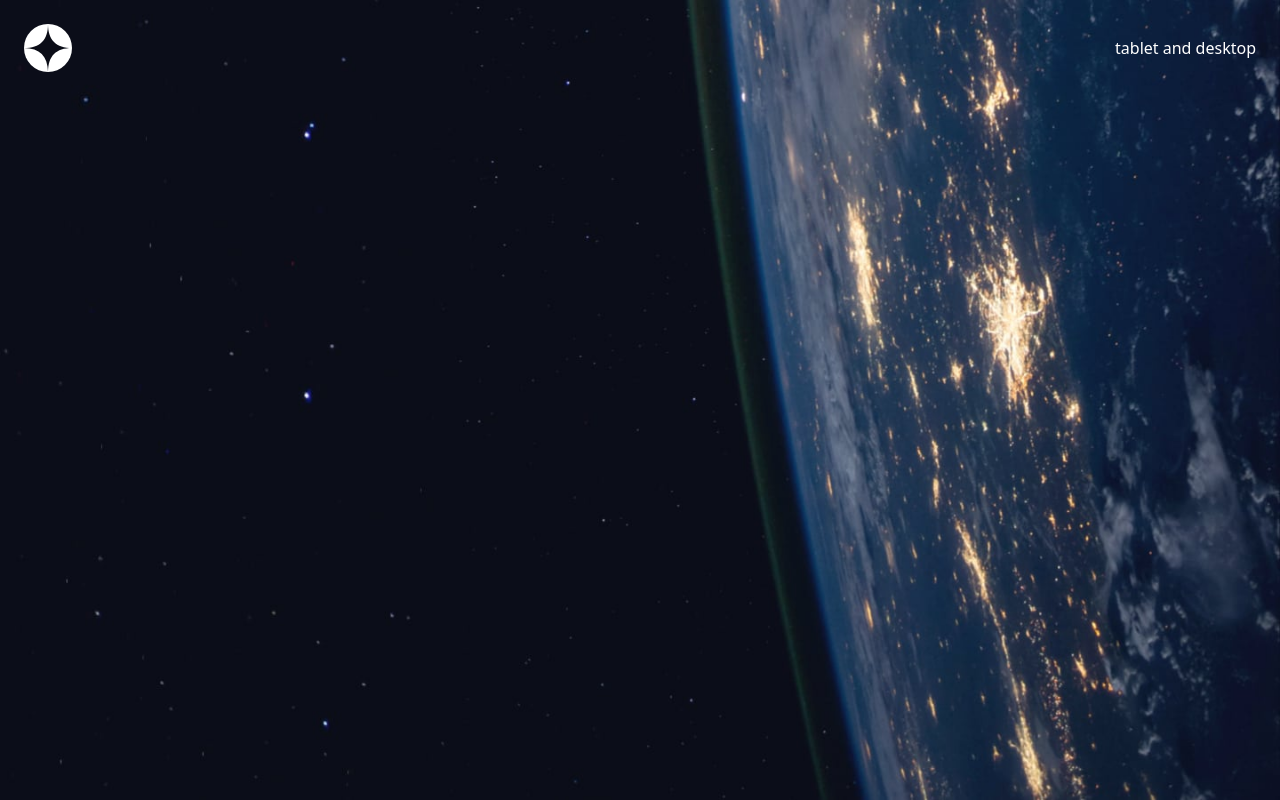
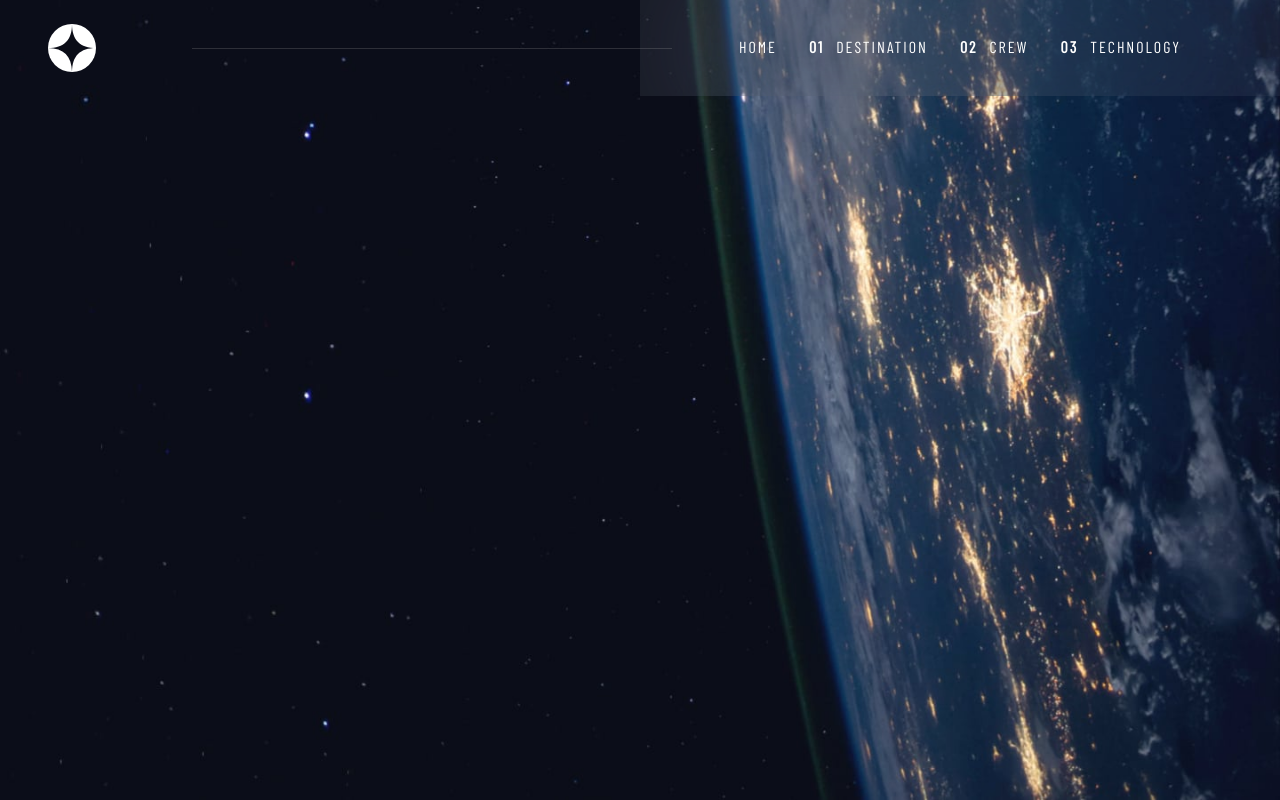
Before and after one commit to Jakub-Chojnacki/space-tourism, a React (Vite) app: page / in a window 1280 px wide. Built offline with nearby package versions, Linux system fonts and the light colour scheme; a web font is replaced by a local one.

Commit message:
finished navbar

```diff
--- a/src/components/Navigation/Navigation.tsx
+++ b/src/components/Navigation/Navigation.tsx
@@ -31,15 +31,19 @@ const Navigation = () => {
 
   const toggleShowMobileNav = (): void => setShowMobileNav((prev) => !prev);
   return (
-    <header className="flex w-full justify-between items-center text-white relative p-300">
-      <img src={logo} alt="space-tourism-logo" />
+    <header className="flex w-full justify-between items-center text-white relative h-1000 md:h-1200">
+      <img
+        src={logo}
+        alt="space-tourism-logo"
+        className="ml-600 mr-300 md:h-600 md:w-600"
+      />
       {!showMobileNav && (
-        <UnstyledButton onClick={toggleShowMobileNav} className="z-10">
+        <UnstyledButton onClick={toggleShowMobileNav} className="z-10 mr-300">
           <img src={hamburgerIcon} alt="open-nav-icon" className="md:hidden" />
         </UnstyledButton>
       )}
       {showMobileNav && (
-        <UnstyledButton onClick={toggleShowMobileNav} className="z-10">
+        <UnstyledButton onClick={toggleShowMobileNav} className="z-10 mr-300">
           <img src={closeIcon} alt="close-nav-icon" className="md:hidden" />
         </UnstyledButton>
       )}
@@ -60,7 +64,15 @@ const Navigation = () => {
           </NavigationMenu.List>
         </NavigationMenu.Root>
       )}
-      <nav className="hidden md:flex">tablet and desktop</nav>
+      <NavigationMenu.Root className="fix-radix-wrapper hidden md:flex md:bg-tabletNavBg md:w-full md:justify-around md:gap-600 md:items-center md:self-stretch backdrop-blur-4xl relative lg:max-w-[50%]">
+        <span className="hidden absolute left-400 w-[75%] h-[1px] translate-x-[-100%] bg-navLine lg:inline"></span>
+        <NavigationMenu.List className="flex gap-400 md:self-stretch md:items-center">
+          {menuItems.map(({ text, href }, index) => (
+            <NavigationItem text={text} href={href} index={index} key={text} />
+          ))}
+        </NavigationMenu.List>
+      </NavigationMenu.Root>
+
     </header>
   );
 };
--- a/src/components/NavigationItem/NavigationItem.tsx
+++ b/src/components/NavigationItem/NavigationItem.tsx
@@ -2,17 +2,25 @@ import React from "react";
 import * as NavigationMenu from "@radix-ui/react-navigation-menu";
 
 import { NavigationItemProps } from "./types";
+import { BREAKPOINTS_PX } from "@/const";
 
 const NavigationItem: React.FC<NavigationItemProps> = ({
   text = "",
   href = "",
   index = 0,
 }) => {
+  const isMobile = window.innerWidth <= BREAKPOINTS_PX.SM;
+  const noNumber = !isMobile && index === 0;
+
   return (
     <NavigationMenu.Item>
-      <NavigationMenu.Link className="flex items-center gap-150 text-preset-8" href={href}>
-        <span className="font-bold">0{index}</span>
-        <span>{text}</span>
+      <NavigationMenu.Link
+        className="flex items-center gap-150 text-preset-8 border-transparent md:border-b-[3px] active:border-white py-400  hover:border-tabsHoverBg"
+        href={href}
+        active
+      >
+        {!noNumber && <span className="font-bold">0{index}</span>}
+        <span>{text.toUpperCase()}</span>
       </NavigationMenu.Link>
     </NavigationMenu.Item>
   );
--- a/src/index.css
+++ b/src/index.css
@@ -42,3 +42,7 @@
 .text-preset-9 {
   @apply font-barlow text-[1.125rem];
 }
+
+.fix-radix-wrapper > div:first-of-type {
+  display: contents;
+}
--- a/tailwind.config.js
+++ b/tailwind.config.js
@@ -29,7 +29,12 @@ export default {
           900: "#0B0D17",
         },
         exploreOutline: "rgba(255,255,255,0.1)",
-        mobileNavBackground: "rgba(11, 13, 23, 0.15)",
+        navLine: "rgba(151,151,151,0.25)",
+        tabletNavBg: "rgba(255,255,255,0.05)",
+        tabsHoverBg: "rgba(255,255,255,0.5)"
+      },
+      backdropBlur: {
+        "4xl": "80px",
       },
     },
   },
```
Also changed, not shown: 1 other file (tests, documents, lock files or other folders).
